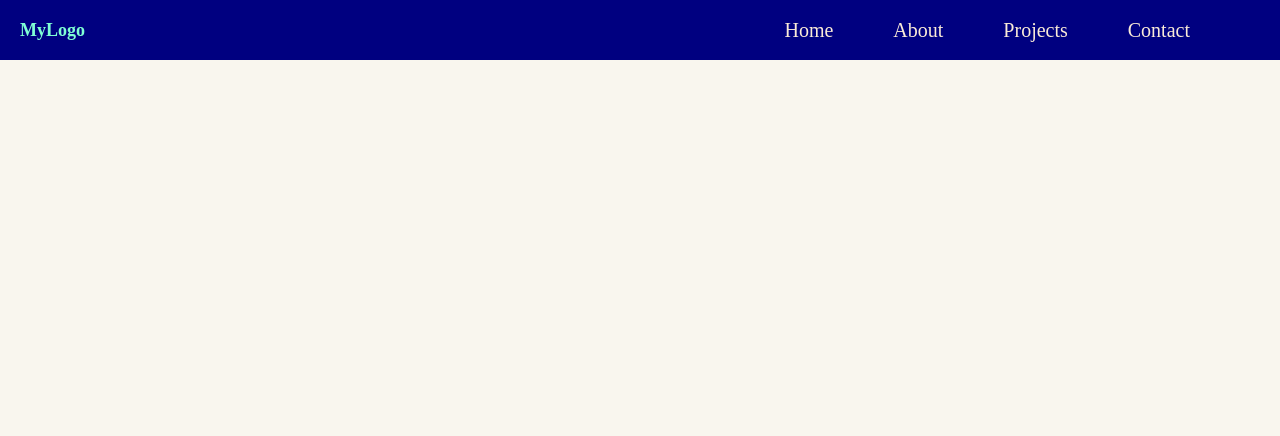
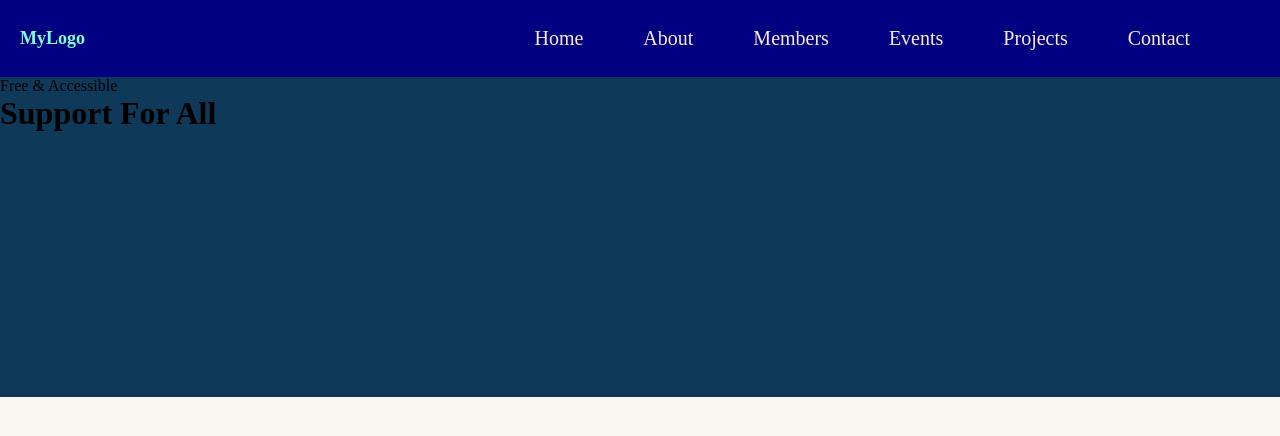
Before and after one commit to AdrianRamirez7/sweetwater-kiwanis-client, a plain HTML site: page client-code/index.html in a window 1280 px wide. Drawn offline with Linux system fonts and the light colour scheme.

Commit message:
Reorganized contact.html code

```diff
--- a/client-code/index.html
+++ b/client-code/index.html
@@ -14,6 +14,8 @@
         <ul>
             <li><a href="index.html">Home</a></li>
             <li><a href="about.html">About</a></li>
+            <li><a href="contact.html">Members</a></li>
+            <li><a href="contact.html">Events</a></li>
             <li><a href="#">Projects</a></li>
             <li><a href="contact.html">Contact</a></li>
         </ul>
@@ -28,12 +30,20 @@
         <ul class="mobile-menu">
             <li><a href="index.html">Home</a></li>
             <li><a href="about.html">About</a></li>
+            <li><a href="contact.html">Team</a></li>
+            <li><a href="contact.html">Events</a></li>
             <li><a href="#">Projects</a></li>
             <li><a href="contact.html">Contact</a></li>
         </ul>
     </div>
     <!--End Mobile Menu-->
    </header>
+   <!-- Heading Image/Title -->
+   <div class="home-images">
+        <p>Free & Accessible</p>
+        <h1>Support For All</h1>
+        <img src="">
+   </div>
    <script src="kiwanis.js"></script>
 </body>
 </html>
--- a/client-code/styles.css
+++ b/client-code/styles.css
@@ -19,7 +19,7 @@ header a {
 header {
     padding: 0 20px;
     background-color: navy;
-    height: 60px;
+    height: 77px;
     display: flex;
     justify-content: space-between;
 }
@@ -121,17 +121,6 @@ ul li:hover {
     color: #0436ff;
   }
 
-  /* @media only screen and (max-width: 600px) {
-    header nav {
-        display: none;
-    }
-
-    #hamburger-icon {
-        display: block;
-    }
-
-  } */
-
   @media only screen and (max-width: 600px) {
     header nav {
         display: none; /* Hide the desktop menu */
@@ -169,10 +158,64 @@ ul li:hover {
 }
 
 
-/*End Mobile Menu*/
+/*========= End Mobile Menu =============*/
+
+/*=========Home Page Mobile =============*/
+
+.home-images {
+    background-color: #0e3959;
+    width: 100vw;
+    height: 40vh;
+}
+
+.home-images > p {
+
+}
+
+/*=========End Home Page Mobile =============*/
 
 
-/* Contact Page */
+
+
+
+
+
+
+
+
+
+
+
+
+
+
+
+
+
+
+
+
+
+
+
+
+
+
+
+
+
+
+
+
+
+
+
+
+
+
+
+
+/* =========== Contact Page ==============*/
 .contact-page {
     background: linear-gradient(90deg, #0e3959 0%, #0e3959 30%, #03a9f5 30%,  #03a9f5 100%);
 
@@ -358,7 +401,7 @@ ul li:hover {
     height: 100%;
 }
 
-/*Respnsive Design */
+/*Respnsive Design For Contact */
 
 @media (max-width: 991px) {
     .contact-page {
```
Also changed, not shown: client-code/contact.html (+7 -4 lines), client-code/Wine Tasting #2.jpeg (added), client-code/laptop-background.jpg (deleted), client-code/memberphotos/Wine Tasting #9 copy.jpeg (deleted), client-code/memberphotos/close_FILL0_wght400_GRAD0_opsz24.svg (deleted), client-code/memberphotos/menu_FILL0_wght400_GRAD0_opsz24.svg (deleted).
